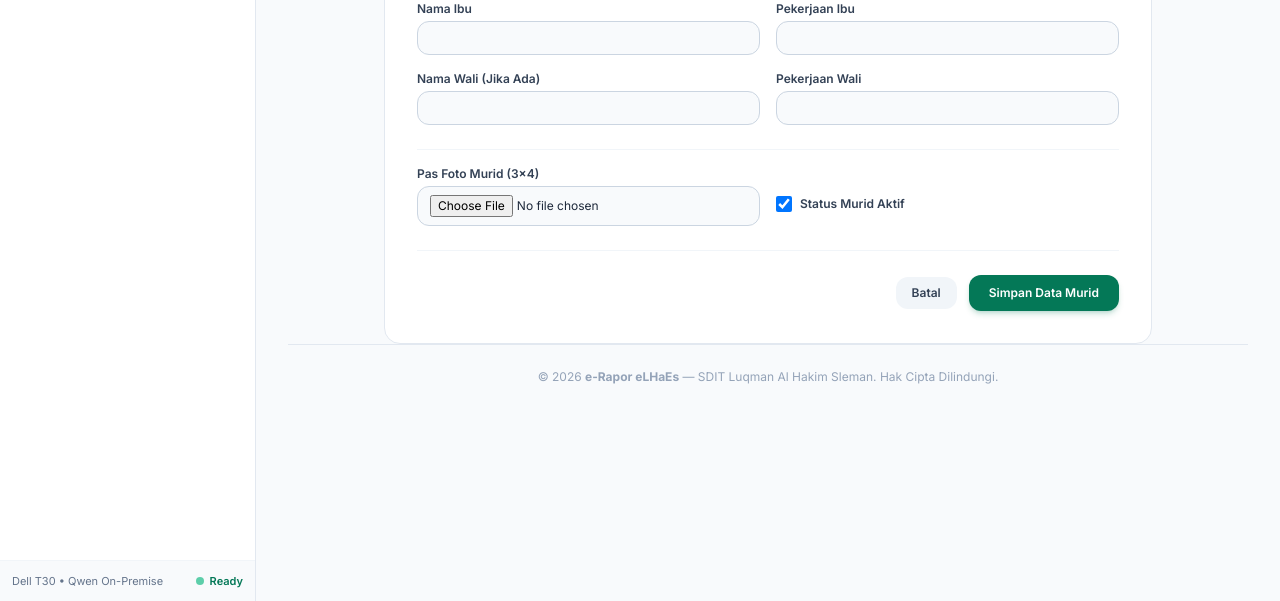
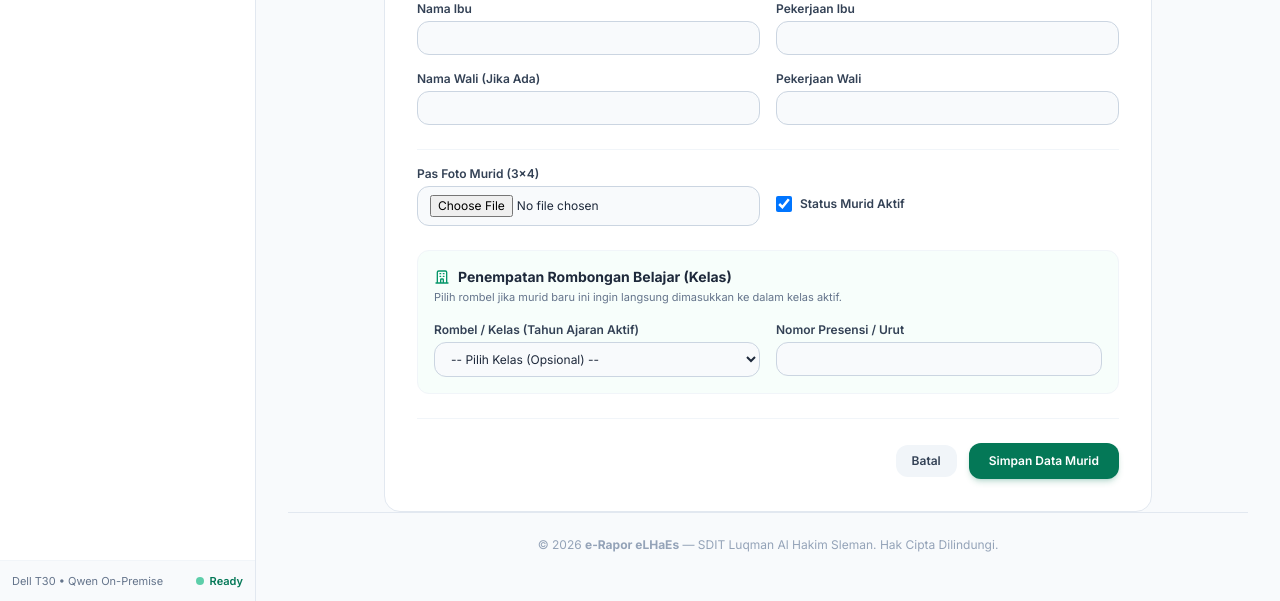
Before and after one commit to matnaryo/erapor, a Django app: page /akademik/murid/tambah/ in a window 1280 px wide. Shown: the part 1130-1731 px from the top of the page. Run offline with Django 5.2, Linux system fonts and the light colour scheme; the visitor is signed in with stand-in values (Sample User, id 1); data comes from the database, SQL or seed files in the repository; data that the repository does not hold is empty; some libraries are stand-ins or nearby versions.

Commit message:
feat(akademik): tambah fitur plotting anggota kelas dan penempatan rombel murid

```diff
--- a/apps/master_akademik/forms.py
+++ b/apps/master_akademik/forms.py
@@ -1,7 +1,20 @@
 from django import forms
-from .models import Murid, Kelas, AnggotaKelas
+from django.db.models import Max
+from .models import Murid, Kelas, AnggotaKelas, TahunAjaran
 
 class MuridForm(forms.ModelForm):
+    kelas_tujuan = forms.ModelChoiceField(
+        queryset=Kelas.objects.none(),
+        required=False,
+        label="Tempatkan ke Rombel / Kelas (T.A. Aktif)",
+        empty_label="-- Pilih Kelas (Opsional) --"
+    )
+    nomor_absen = forms.IntegerField(
+        required=False,
+        min_value=1,
+        label="Nomor Presensi / Urut"
+    )
+
     class Meta:
         model = Murid
         fields = [
@@ -17,7 +30,7 @@ class MuridForm(forms.ModelForm):
             'alamat_wali': forms.Textarea(attrs={'rows': 2}),
         }
 
-    def __init__(self, *args, **kwargs):
+    def __init__(self, *args, user=None, target_kelas=None, **kwargs):
         super().__init__(*args, **kwargs)
         base_classes = "w-full px-3 py-2 text-xs bg-slate-50 border border-slate-300 rounded-xl focus:ring-2 focus:ring-emerald-500 focus:border-emerald-500 focus:bg-white transition outline-none"
         for field_name, field in self.fields.items():
@@ -25,3 +38,20 @@ class MuridForm(forms.ModelForm):
                 field.widget.attrs['class'] = base_classes
             if field_name == 'is_active':
                 field.widget.attrs['class'] = 'rounded text-emerald-600 focus:ring-emerald-500 h-4 w-4'
+
+        ta_aktif = TahunAjaran.objects.filter(is_active=True).first()
+        if ta_aktif:
+            self.fields['kelas_tujuan'].queryset = Kelas.objects.filter(tahun_ajaran=ta_aktif).order_by('tingkat', 'nama')
+        else:
+            self.fields['kelas_tujuan'].queryset = Kelas.objects.all().order_by('tingkat', 'nama')
+
+        if target_kelas:
+            self.fields['kelas_tujuan'].initial = target_kelas
+            max_absen = AnggotaKelas.objects.filter(kelas=target_kelas).aggregate(Max('nomor_absen'))['nomor_absen__max']
+            self.fields['nomor_absen'].initial = (max_absen or 0) + 1
+        elif user and hasattr(user, 'profil_pendidik') and user.profil_pendidik.role == 'WALI_KELAS':
+            kelas_wali = Kelas.objects.filter(wali_kelas=user.profil_pendidik, tahun_ajaran=ta_aktif).first()
+            if kelas_wali:
+                self.fields['kelas_tujuan'].initial = kelas_wali
+                max_absen = AnggotaKelas.objects.filter(kelas=kelas_wali).aggregate(Max('nomor_absen'))['nomor_absen__max']
+                self.fields['nomor_absen'].initial = (max_absen or 0) + 1
--- a/apps/master_akademik/urls.py
+++ b/apps/master_akademik/urls.py
@@ -6,5 +6,8 @@ urlpatterns = [
     path('murid/tambah/', views.murid_create_view, name='murid_create'),
     path('murid/<int:pk>/', views.murid_detail_view, name='murid_detail'),
     path('murid/<int:pk>/edit/', views.murid_update_view, name='murid_update'),
+    path('murid/<int:pk>/tempatkan-kelas/', views.murid_tempatkan_kelas_view, name='murid_tempatkan_kelas'),
     path('kelas/', views.kelas_list_view, name='kelas_list'),
+    path('kelas/<int:pk>/anggota/', views.kelas_anggota_view, name='kelas_anggota'),
+    path('kelas/<int:kelas_id>/hapus-anggota/<int:anggota_id>/', views.kelas_hapus_anggota_view, name='kelas_hapus_anggota'),
 ]
--- a/apps/master_akademik/views.py
+++ b/apps/master_akademik/views.py
@@ -2,7 +2,7 @@ from django.shortcuts import render, redirect, get_object_or_404
 from django.contrib.auth.decorators import login_required
 from django.contrib import messages
 from django.core.paginator import Paginator
-from django.db.models import Q
+from django.db.models import Q, Max
 from apps.core.decorators import role_required
 from .models import Murid, Kelas, AnggotaKelas, TahunAjaran
 from .forms import MuridForm
@@ -50,10 +50,14 @@ def murid_list_view(request):
 def murid_detail_view(request, pk):
     """Menampilkan detail buku induk identitas murid."""
     murid = get_object_or_404(Murid, pk=pk)
-    riwayat_kelas = AnggotaKelas.objects.filter(murid=murid).select_related('kelas', 'kelas__tahun_ajaran')
+    riwayat_kelas = AnggotaKelas.objects.filter(murid=murid).select_related('kelas', 'kelas__tahun_ajaran', 'kelas__wali_kelas')
+    ta_aktif = TahunAjaran.objects.filter(is_active=True).first()
+    kelas_list_aktif = Kelas.objects.filter(tahun_ajaran=ta_aktif).select_related('wali_kelas') if ta_aktif else Kelas.objects.all()
     context = {
         'murid': murid,
         'riwayat_kelas': riwayat_kelas,
+        'ta_aktif': ta_aktif,
+        'kelas_list_aktif': kelas_list_aktif,
     }
     return render(request, 'master_akademik/murid_detail.html', context)
 
@@ -61,16 +65,38 @@ def murid_detail_view(request, pk):
 @role_required(['SUPERADMIN', 'KURIKULUM', 'WALI_KELAS'])
 def murid_create_view(request):
     """Formulir pendaftaran / input murid baru."""
+    target_kelas_id = request.GET.get('kelas')
+    target_kelas = Kelas.objects.filter(id=target_kelas_id).first() if target_kelas_id else None
+
     if request.method == 'POST':
-        form = MuridForm(request.POST, request.FILES)
+        form = MuridForm(request.POST, request.FILES, user=request.user, target_kelas=target_kelas)
         if form.is_valid():
             murid = form.save()
-            messages.success(request, f"Data murid '{murid.nama_lengkap}' berhasil ditambahkan.")
+            kelas_tujuan = form.cleaned_data.get('kelas_tujuan')
+            nomor_absen = form.cleaned_data.get('nomor_absen')
+
+            if kelas_tujuan:
+                if not nomor_absen:
+                    last_absen = AnggotaKelas.objects.filter(kelas=kelas_tujuan).aggregate(Max('nomor_absen'))['nomor_absen__max']
+                    nomor_absen = (last_absen or 0) + 1
+                elif AnggotaKelas.objects.filter(kelas=kelas_tujuan, nomor_absen=nomor_absen).exists():
+                    last_absen = AnggotaKelas.objects.filter(kelas=kelas_tujuan).aggregate(Max('nomor_absen'))['nomor_absen__max']
+                    nomor_absen = (last_absen or 0) + 1
+
+                AnggotaKelas.objects.get_or_create(
+                    kelas=kelas_tujuan,
+                    murid=murid,
+                    defaults={'nomor_absen': nomor_absen}
+                )
+                messages.success(request, f"Data murid '{murid.nama_lengkap}' berhasil ditambahkan dan ditempatkan di Kelas {kelas_tujuan.nama} (Presensi #{nomor_absen}).")
+            else:
+                messages.success(request, f"Data murid '{murid.nama_lengkap}' berhasil ditambahkan ke Buku Induk.")
+
             return redirect('murid_detail', pk=murid.pk)
     else:
-        form = MuridForm()
+        form = MuridForm(user=request.user, target_kelas=target_kelas)
 
-    return render(request, 'master_akademik/murid_form.html', {'form': form, 'title': 'Tambah Data Murid Baru'})
+    return render(request, 'master_akademik/murid_form.html', {'form': form, 'title': 'Tambah Data Murid Baru', 'target_kelas': target_kelas})
 
 @login_required(login_url='login')
 @role_required(['SUPERADMIN', 'KURIKULUM', 'WALI_KELAS'])
@@ -78,15 +104,57 @@ def murid_update_view(request, pk):
     """Formulir penyuntingan data murid."""
     murid = get_object_or_404(Murid, pk=pk)
     if request.method == 'POST':
-        form = MuridForm(request.POST, request.FILES, instance=murid)
+        form = MuridForm(request.POST, request.FILES, instance=murid, user=request.user)
         if form.is_valid():
             form.save()
             messages.success(request, f"Perubahan data murid '{murid.nama_lengkap}' berhasil disimpan.")
             return redirect('murid_detail', pk=murid.pk)
     else:
-        form = MuridForm(instance=murid)
+        form = MuridForm(instance=murid, user=request.user)
 
     return render(request, 'master_akademik/murid_form.html', {'form': form, 'title': f'Sunting Data Murid: {murid.nama_lengkap}', 'murid': murid})
+
+@login_required(login_url='login')
+@role_required(['SUPERADMIN', 'KURIKULUM', 'WALI_KELAS'])
+def murid_tempatkan_kelas_view(request, pk):
+    """Menempatkan murid ke kelas tertentu langsung dari halaman detail murid."""
+    if request.method != 'POST':
+        return redirect('murid_detail', pk=pk)
+
+    murid = get_object_or_404(Murid, pk=pk)
+    kelas_id = request.POST.get('kelas_id')
+    kelas = get_object_or_404(Kelas, pk=kelas_id)
+
+    # Validasi wewenang jika Wali Kelas
+    profil = getattr(request.user, 'profil_pendidik', None)
+    if not request.user.is_superuser and profil and profil.role == 'WALI_KELAS':
+        if kelas.wali_kelas != profil:
+            messages.error(request, "Anda hanya dapat menempatkan murid ke kelas binaan Anda.")
+            return redirect('murid_detail', pk=pk)
+
+    # Cek apakah sudah terdaftar di kelas tahun ajaran ini
+    existing = AnggotaKelas.objects.filter(kelas__tahun_ajaran=kelas.tahun_ajaran, murid=murid).first()
+    if existing:
+        messages.warning(request, f"Murid '{murid.nama_lengkap}' sudah terdaftar di Kelas {existing.kelas.nama} untuk Tahun Ajaran {kelas.tahun_ajaran.nama}.")
+        return redirect('murid_detail', pk=pk)
+
+    nomor_absen = request.POST.get('nomor_absen')
+    try:
+        nomor_absen = int(nomor_absen)
+    except (TypeError, ValueError):
+        nomor_absen = None
+
+    if not nomor_absen or AnggotaKelas.objects.filter(kelas=kelas, nomor_absen=nomor_absen).exists():
+        max_absen = AnggotaKelas.objects.filter(kelas=kelas).aggregate(Max('nomor_absen'))['nomor_absen__max']
+        nomor_absen = (max_absen or 0) + 1
+
+    AnggotaKelas.objects.create(
+        kelas=kelas,
+        murid=murid,
+        nomor_absen=nomor_absen
+    )
+    messages.success(request, f"Alhamdulillah! Murid '{murid.nama_lengkap}' berhasil ditempatkan di Kelas {kelas.nama} (Nomor Presensi #{nomor_absen}).")
+    return redirect('murid_detail', pk=pk)
 
 @login_required(login_url='login')
 def kelas_list_view(request):
@@ -94,3 +162,101 @@ def kelas_list_view(request):
     ta_aktif = TahunAjaran.objects.filter(is_active=True).first()
     kelas_qs = Kelas.objects.filter(tahun_ajaran=ta_aktif).select_related('wali_kelas', 'fase').order_by('tingkat', 'nama')
     return render(request, 'master_akademik/kelas_list.html', {'kelas_list': kelas_qs, 'ta_aktif': ta_aktif})
+
+@login_required(login_url='login')
+@role_required(['SUPERADMIN', 'KURIKULUM', 'WALI_KELAS'])
+def kelas_anggota_view(request, pk):
+    """Mengelola keanggotaan / plotting murid dalam satu rombel kelas."""
+    kelas = get_object_or_404(Kelas.objects.select_related('tahun_ajaran', 'fase', 'wali_kelas'), pk=pk)
+
+    # Validasi hak akses: Wali kelas hanya boleh kelola kelasnya sendiri
+    profil = getattr(request.user, 'profil_pendidik', None)
+    if not request.user.is_superuser and profil and profil.role == 'WALI_KELAS':
+        if kelas.wali_kelas != profil:
+            messages.error(request, "Anda tidak memiliki wewenang untuk mengelola rombel selain kelas asuhan Anda.")
+            return redirect('kelas_list')
+
+    if request.method == 'POST':
+        action = request.POST.get('action', 'tambah')
+
+        if action == 'tambah':
+            murid_id = request.POST.get('murid_id')
+            murid = get_object_or_404(Murid, pk=murid_id, is_active=True)
+
+            # Cek apakah murid sudah punya kelas di tahun ajaran ini
+            existing = AnggotaKelas.objects.filter(kelas__tahun_ajaran=kelas.tahun_ajaran, murid=murid).first()
+            if existing:
+                messages.warning(request, f"Murid '{murid.nama_lengkap}' sudah terdaftar di Kelas {existing.kelas.nama} (T.A. {kelas.tahun_ajaran.nama}).")
+            else:
+                nomor_absen = request.POST.get('nomor_absen')
+                try:
+                    nomor_absen = int(nomor_absen)
+                except (TypeError, ValueError):
+                    nomor_absen = None
+
+                if not nomor_absen or AnggotaKelas.objects.filter(kelas=kelas, nomor_absen=nomor_absen).exists():
+                    max_absen = AnggotaKelas.objects.filter(kelas=kelas).aggregate(Max('nomor_absen'))['nomor_absen__max']
+                    nomor_absen = (max_absen or 0) + 1
+
+                AnggotaKelas.objects.create(
+                    kelas=kelas,
+                    murid=murid,
+                    nomor_absen=nomor_absen
+                )
+                messages.success(request, f"Murid '{murid.nama_lengkap}' berhasil dimasukkan ke Kelas {kelas.nama} dengan nomor presensi {nomor_absen}.")
+
+        elif action == 'update_absen':
+            # Update nomor presensi
+            for key, val in request.POST.items():
+                if key.startswith('absen_'):
+                    try:
+                        anggota_id = int(key.replace('absen_', ''))
+                        no_baru = int(val)
+                        AnggotaKelas.objects.filter(id=anggota_id, kelas=kelas).update(nomor_absen=no_baru)
+                    except ValueError:
+                        pass
+            messages.success(request, "Perubahan nomor presensi berhasil disimpan.")
+
+        return redirect('kelas_anggota', pk=kelas.pk)
+
+    anggota_list = AnggotaKelas.objects.filter(kelas=kelas).select_related('murid').order_by('nomor_absen')
+
+    # Murid aktif yang belum memiliki kelas di tahun ajaran ini
+    murid_tersedia = Murid.objects.filter(
+        is_active=True
+    ).exclude(
+        riwayat_kelas__kelas__tahun_ajaran=kelas.tahun_ajaran
+    ).order_by('nama_lengkap')
+
+    last_absen = anggota_list.aggregate(Max('nomor_absen'))['nomor_absen__max']
+    next_absen = (last_absen or 0) + 1
+
+    context = {
+        'kelas': kelas,
+        'anggota_list': anggota_list,
+        'murid_tersedia': murid_tersedia,
+        'next_absen': next_absen,
+        'total_anggota': anggota_list.count(),
+    }
+    return render(request, 'master_akademik/kelas_anggota.html', context)
+
+@login_required(login_url='login')
+@role_required(['SUPERADMIN', 'KURIKULUM', 'WALI_KELAS'])
+def kelas_hapus_anggota_view(request, kelas_id, anggota_id):
+    """Mengeluarkan murid dari rombel kelas."""
+    kelas = get_object_or_404(Kelas, pk=kelas_id)
+
+    profil = getattr(request.user, 'profil_pendidik', None)
+    if not request.user.is_superuser and profil and profil.role == 'WALI_KELAS':
+        if kelas.wali_kelas != profil:
+            messages.error(request, "Anda tidak memiliki wewenang untuk mengubah data rombel ini.")
+            return redirect('kelas_list')
+
+    anggota = get_object_or_404(AnggotaKelas, pk=anggota_id, kelas=kelas)
+    nama_murid = anggota.murid.nama_lengkap
+
+    if request.method == 'POST':
+        anggota.delete()
+        messages.info(request, f"Murid '{nama_murid}' telah dikeluarkan dari Kelas {kelas.nama}.")
+
+    return redirect('kelas_anggota', pk=kelas.pk)
--- a/templates/master_akademik/murid_form.html
+++ b/templates/master_akademik/murid_form.html
@@ -157,6 +157,39 @@
       </div>
     </div>
 
+    {% if form.kelas_tujuan %}
+    <!-- Bagian 5: Penempatan Kelas (Plotting Rombel) -->
+    <div class="space-y-4 pt-4 border-t border-slate-100 bg-emerald-50/40 p-4 rounded-xl border border-emerald-100">
+      <div class="flex items-center justify-between">
+        <div>
+          <h2 class="text-sm font-bold text-slate-800 flex items-center gap-2">
+            <svg class="w-4 h-4 text-emerald-600" fill="none" stroke="currentColor" viewBox="0 0 24 24"><path stroke-linecap="round" stroke-linejoin="round" stroke-width="2" d="M19 21V5a2 2 0 00-2-2H7a2 2 0 00-2 2v16m14 0h2m-2 0h-5m-9 0H3m2 0h5M9 7h1m-1 4h1m4-4h1m-1 4h1m-5 10v-5a1 1 0 011-1h2a1 1 0 011 1v5m-4 0h4"/></svg>
+            <span>Penempatan Rombongan Belajar (Kelas)</span>
+          </h2>
+          <p class="text-[11px] text-slate-500 mt-0.5">Pilih rombel jika murid baru ini ingin langsung dimasukkan ke dalam kelas aktif.</p>
+        </div>
+        {% if target_kelas %}
+        <span class="text-xs font-bold px-2.5 py-1 bg-emerald-100 text-emerald-800 rounded-lg">
+          Kelas {{ target_kelas.nama }}
+        </span>
+        {% endif %}
+      </div>
+
+      <div class="grid grid-cols-1 sm:grid-cols-2 gap-4">
+        <div>
+          <label class="block text-xs font-semibold text-slate-700 mb-1">Rombel / Kelas (Tahun Ajaran Aktif)</label>
+          {{ form.kelas_tujuan }}
+          {% if form.kelas_tujuan.errors %}<p class="text-[11px] text-red-600 mt-1">{{ form.kelas_tujuan.errors.0 }}</p>{% endif %}
+        </div>
+        <div>
+          <label class="block text-xs font-semibold text-slate-700 mb-1">Nomor Presensi / Urut</label>
+          {{ form.nomor_absen }}
+          {% if form.nomor_absen.errors %}<p class="text-[11px] text-red-600 mt-1">{{ form.nomor_absen.errors.0 }}</p>{% endif %}
+        </div>
+      </div>
+    </div>
+    {% endif %}
+
     <!-- Tombol Simpan -->
     <div class="pt-6 border-t border-slate-100 flex items-center justify-end gap-3">
       <a href="{% url 'murid_list' %}" class="px-4 py-2 bg-slate-100 hover:bg-slate-200 text-slate-700 rounded-xl text-xs font-semibold transition">
```
Also changed, not shown: apps/master_akademik/tests.py (+51 -0 lines), templates/master_akademik/kelas_anggota.html (added, +231 -0 lines), templates/master_akademik/kelas_list.html (+8 -5 lines), templates/master_akademik/murid_detail.html (+24 -4 lines).
